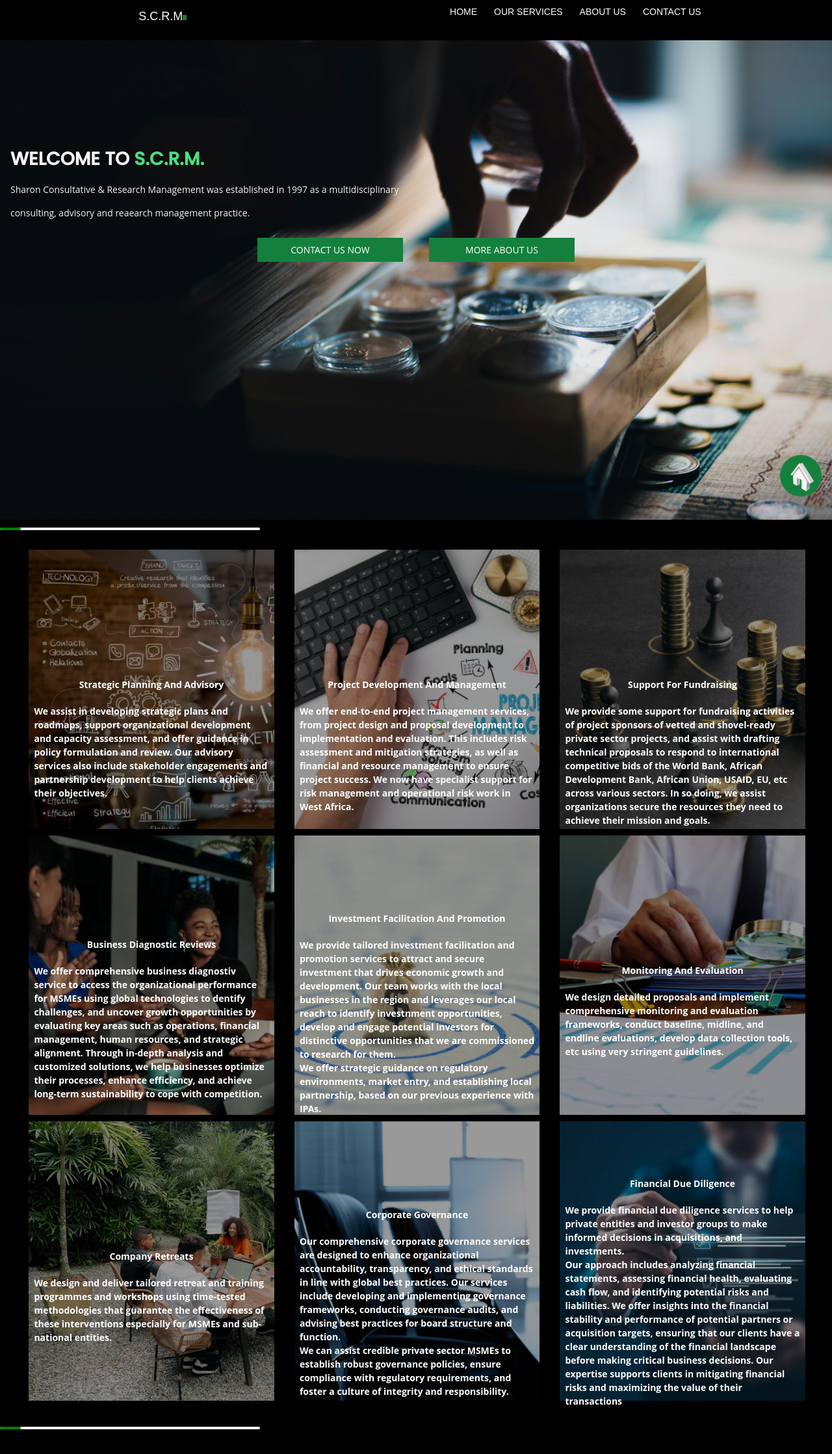
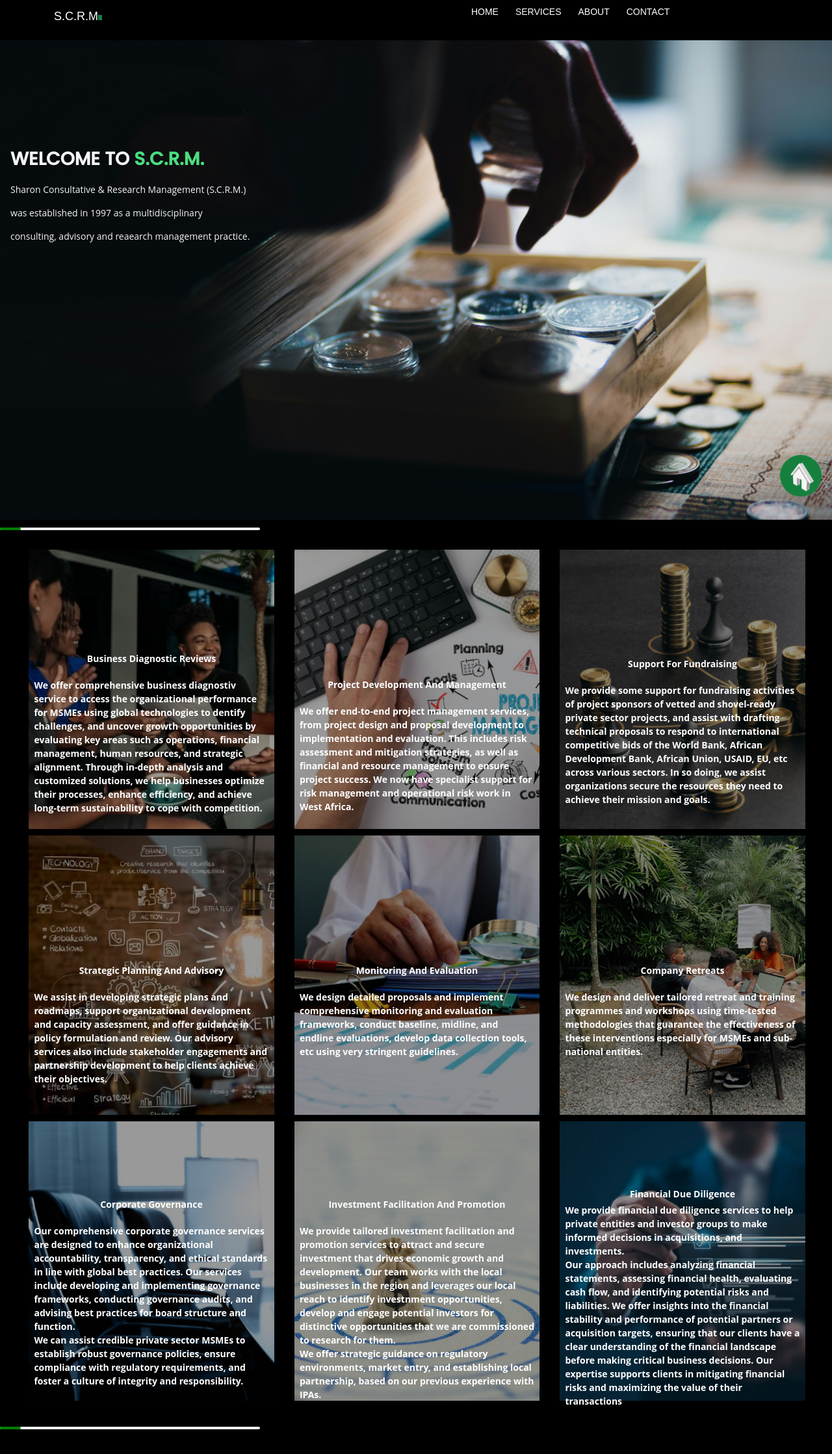
Before and after one commit to Folarrrrrrrrrrr/SCRM, a React (Vite) app: page / in a window 1280 px wide. Shown: the top 2238 px of the page at 65% size. Built offline with nearby package versions, Linux system fonts and the light colour scheme; a web font is replaced by a local one.

Commit message:
Last Edit

```diff
--- a/src/assets/style/styles.css
+++ b/src/assets/style/styles.css
@@ -1222,7 +1222,6 @@
   padding: 7px 20px;
   border-radius: 7px;
   margin-right: 10px;
-  /* background: rgba(255, 255, 255, 0.5); */
   text-decoration: none;
   color: black;
   font-family: sans-serif, arial;
--- a/src/components/Home.jsx
+++ b/src/components/Home.jsx
@@ -20,7 +20,7 @@
             </h1>
 
             <h3 className="summary   text-wrap text-left">
-              Sharon Consultative & Research Management was established in 1997
+              Sharon Consultative & Research Management (S.C.R.M.) <br /> was established in 1997
               as a multidisciplinary <br /> consulting,  advisory and reaearch
               management practice.
             </h3>
@@ -32,7 +32,7 @@
               achieve their financial goals.
             </h3> */}
           </div>
-          <div
+          {/* <div
             className="buttonContainer  flex  items-center
           justify-center "
           >
@@ -84,8 +84,7 @@
           "
               modalButtonStyle="flex items-center justify-center cursor-pointer text-white bg-green-700 m-5 p-2 w-56"
             />
-            {/* </a> */}
-          </div>
+          </div> */}
         </div>
       </div>
     </>
--- a/src/components/NavBar.jsx
+++ b/src/components/NavBar.jsx
@@ -12,17 +12,17 @@
 
   const navList = [
     { name: "Home", link: "#home" },
-    { name: "OUR SERVICES", link: "#services" },
-    { name: "ABOUT US", link: "#about" },
-    { name: "CONTACT US", link: "#contact" },
+    { name: "SERVICES", link: "#services" },
+    { name: "ABOUT ", link: "#about" },
+    { name: "CONTACT", link: "#contact" },
   ];
   return (
     <>
       <div className="navContainer navBox fixed z-[999]">
         <div className="kkk"></div>
-        <nav className=" site-navbar nav">
-          <a href="#" className="flex ">
-            <h2 className="site-logo text-lg  text-white font-medium mt-1">
+        <nav className=" site-navbar  nav">
+          <a href="#" className="flex -ml-28">
+            <h2 className="site-logo logo text-lg  text-white font-medium mt-1">
               {" "}
               S.C.R.M{" "}
             </h2>
@@ -53,15 +53,15 @@
           {openNav === false ? (
             <> </>
           ) : (
-            <div className="sideNav text-grey-900">
+            <div className="sideNav mobileNavs text-grey-900">
               <div
                 className=" flex flex-col sideNavFlex justify-center py-2 gap-10
             text-lg "
               >
                 {navList.map((list, i) => (
-                  <div key={i} className="px-6 ">
+                  <div key={i} className="px-6">
                     <a href={list?.link}>
-                      <h4 className=" text-white hover:text-cyan-600">
+                      <h4 className="text-white hover:text-cyan-600">
                         {" "}
                         {list?.name}
                       </h4>
--- a/src/components/Services.jsx
+++ b/src/components/Services.jsx
@@ -5,60 +5,10 @@
   return (
     <>
       <div id="services" className="section ">
-        <h2 className="line-title"></h2>
+        <h2 className="line-title"> </h2>
         <div className="sectionFourContainer justify-center">
           <div className="servicesContainer mt-5">
-            <div className="spaImg serviceOne ">
-              <div className="imageOverlay"></div>
-              <div className="overlayContent">
-                <h2 className="text-white  text-center">
-                  {" "}
-                  Strategic Planning and Advisory
-                </h2>
-                <p className="serviceSummary pl-2 pr-2 text-white">
-                  We assist in developing strategic plans and roadmaps, support
-                  organizational development and capacity assessment, and offer
-                  guidance in policy formulation and review. Our advisory
-                  services also include stakeholder engagements and partnership
-                  development to help clients achieve their objectives.
-                </p>
-              </div>
-            </div>
-            <div className="pdmImg serviceTwo ">
-              <div className="imageOverlay"></div>
-              <div className="overlayContent">
-                <h2 className="text-white   text-center">
-                  Project Development and Management{" "}
-                </h2>
-                <p className="serviceSummary pl-2 pr-2 text-white">
-                  We offer end-to-end project management services, from project
-                  design and proposal development to implementation and
-                  evaluation. This includes risk assessment and mitigation
-                  strategies, as well as financial and resource management to
-                  ensure project success. We now have specialist support for
-                  risk management and operational risk work in West Africa.
-                </p>
-              </div>
-            </div>
-            <div className=" frcImg serviceFive ">
-              <div className="imageOverlay"></div>
-              <div className="overlayContent">
-                <h2 className="text-white  text-center">
-                  {" "}
-                  Support for Fundraising{" "}
-                </h2>
-                <p className="serviceSummary pl-2 pr-2 text-white">
-                  We provide some support for fundraising activities of project
-                  sponsors of vetted and shovel-ready private sector projects,
-                  and assist with drafting technical proposals to respond to
-                  international competitive bids of the World Bank, African
-                  Development Bank, African Union, USAID, EU, etc across various
-                  sectors. In so doing, we assist organizations secure the
-                  resources they need to achieve their mission and goals.
-                </p>
-              </div>
-            </div>
-            <div className="bdrImg serviceThree ">
+          <div className="bdrImg serviceThree ">
               <div className="imageOverlay"></div>
               <div className="overlayContent -mt-10">
                 <h2 className="text-white  text-center">
@@ -79,24 +29,53 @@
               </div>
             </div>
 
-
-            <div className="ifpImg serviceFour ">
+            <div className="pdmImg serviceTwo ">
               <div className="imageOverlay"></div>
-              <div className="overlayContent -mt-20">
+              <div className="overlayContent">
+                <h2 className="text-white   text-center">
+                  Project Development and Management{" "}
+                </h2>
+                <p className="serviceSummary pl-2 pr-2 text-white">
+                  We offer end-to-end project management services, from project
+                  design and proposal development to implementation and
+                  evaluation. This includes risk assessment and mitigation
+                  strategies, as well as financial and resource management to
+                  ensure project success. We now have specialist support for
+                  risk management and operational risk work in West Africa.
+                </p>
+              </div>
+            </div>
+            <div className=" frcImg serviceFive ">
+              <div className="imageOverlay"></div>
+              <div className="overlayContent">
+                <h2 className="text-white  -mt-8 text-center">
+                  {" "}
+                  Support for Fundraising{" "}
+                </h2>
+                <p className="serviceSummary pl-2 pr-2 text-white">
+                  We provide some support for fundraising activities of project
+                  sponsors of vetted and shovel-ready private sector projects,
+                  and assist with drafting technical proposals to respond to
+                  international competitive bids of the World Bank, African
+                  Development Bank, African Union, USAID, EU, etc across various
+                  sectors. In so doing, we assist organizations secure the
+                  resources they need to achieve their mission and goals.
+                </p>
+              </div>
+            </div>
+            <div className="spaImg serviceOne ">
+              <div className="imageOverlay"></div>
+              <div className="overlayContent">
                 <h2 className="text-white  text-center">
-                  Investment Facilitation and Promotion
+                  {" "}
+                  Strategic Planning and Advisory
                 </h2>
-                <p className="serviceSummary pl-2  pr-2 text-white">
-                  We provide tailored investment facilitation and promotion
-                  services to attract and secure investment that drives economic
-                  growth and development. Our team works with the local
-                  businesses in the region and leverages our local reach to
-                  identify investnment opportunities, develop and engage
-                  potential investors for distinctive opportunities that we are
-                  commissioned to research for them. <br /> We offer strategic
-                  guidance on regulatory environments, market entry, and
-                  establishing local partnership, based on our previous
-                  experience with IPAs.
+                <p className="serviceSummary pl-2 pr-2 text-white">
+                  We assist in developing strategic plans and roadmaps, support
+                  organizational development and capacity assessment, and offer
+                  guidance in policy formulation and review. Our advisory
+                  services also include stakeholder engagements and partnership
+                  development to help clients achieve their objectives.
                 </p>
               </div>
             </div>
@@ -128,7 +107,7 @@
             </div>
             <div className=" cgImg serviceEight ">
               <div className="imageOverlay"></div>
-              <div className="overlayContent -mt-16 ">
+              <div className="overlayContent -mt-20 ">
                 <h2 className="text-white  text-center">
                   {" "}
                   Corporate Governance
@@ -147,14 +126,34 @@
                 </p>
               </div>
             </div>
+            <div className="ifpImg serviceFour ">
+              <div className="imageOverlay"></div>
+              <div className="overlayContent -mt-20">
+                <h2 className="text-white  text-center">
+                  Investment Facilitation and Promotion
+                </h2>
+                <p className="serviceSummary pl-2  pr-2 text-white">
+                  We provide tailored investment facilitation and promotion
+                  services to attract and secure investment that drives economic
+                  growth and development. Our team works with the local
+                  businesses in the region and leverages our local reach to
+                  identify investnment opportunities, develop and engage
+                  potential investors for distinctive opportunities that we are
+                  commissioned to research for them. <br /> We offer strategic
+                  guidance on regulatory environments, market entry, and
+                  establishing local partnership, based on our previous
+                  experience with IPAs.
+                </p>
+              </div>
+            </div>
             <div className="fddImg serviceSix ">
               <div className="imageOverlay"></div>
-              <div className="overlayContent -mt-28">
+              <div className="overlayContent -mt-24">
                 <h2 className="text-white  text-center">
                   {" "}
                   Financial Due Diligence{" "}
                 </h2>
-                <p className="  serviceSummary  pl-2 pr-2 text-white">
+                <p className=" -mt-4 serviceSummary  pl-2 pr-2 text-white">
                   We provide financial due diligence services to help private
                   entities and investor groups to make informed decisions in
                   acquisitions, and investments. <br />
--- a/src/components/navResponsive.css
+++ b/src/components/navResponsive.css
@@ -21,4 +21,21 @@
         top: 0px;
         border-radius: 0px 0px 0px 0px;
     }
+    .logo{
+        margin-left: 100px;
+    }
+    .mobileNavs{
+        margin-left: -60px;
+    }
 }
+
+@media (min-width: 698px) and (max-width: 1120px) {
+    .logo{
+        margin-left: 90px;
+    }
+}
+@media  (min-width: 1122px) {
+    .logo{
+        margin-left: -90%;
+    }
+}
```
